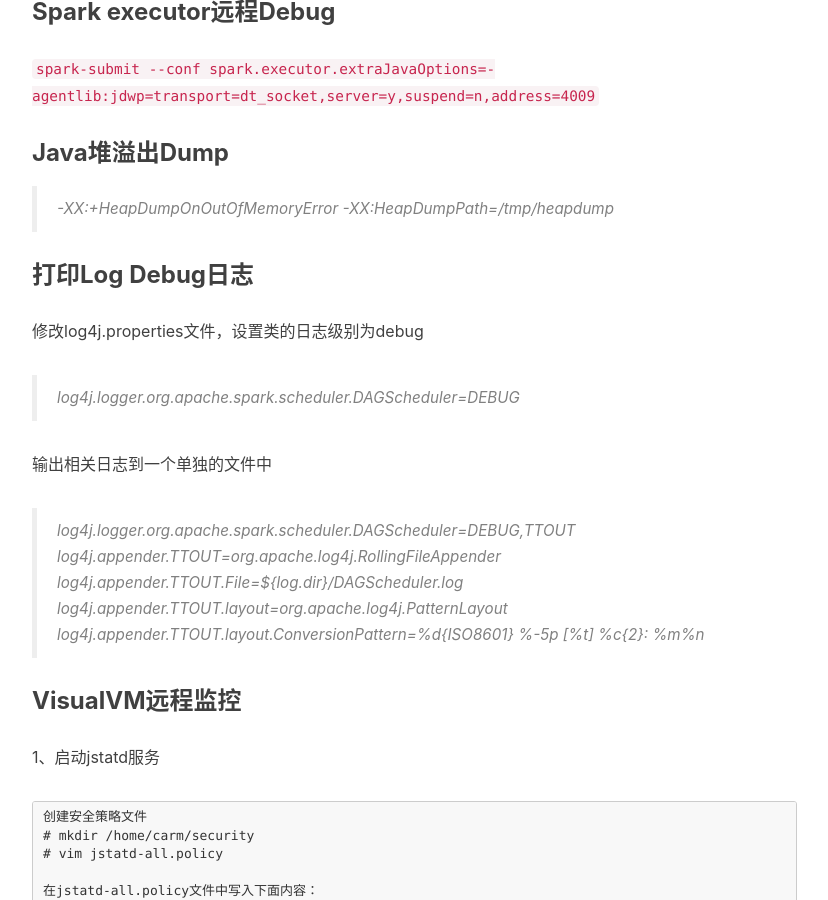
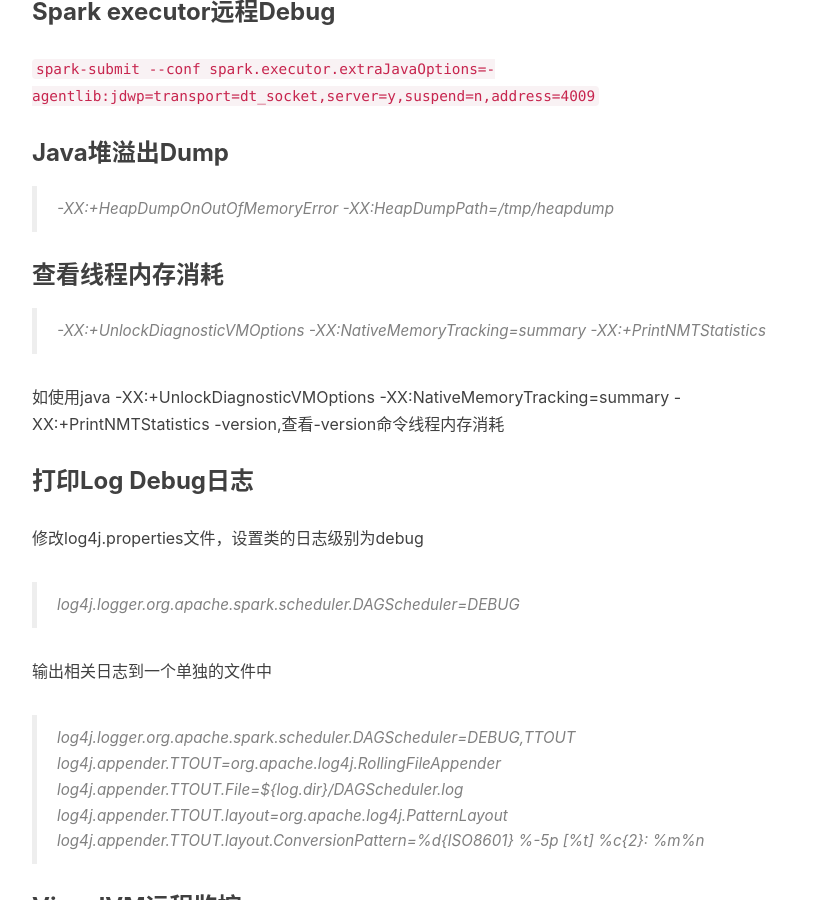
Before and after one commit to carmhuo/carmhuo.github.io, a Jekyll site: the page built from _posts/2019-04-02-Java代码调试总结.md, in a window 1280 px wide and 900 px high, scrolled down 1012 px. Shown: the whole window, without its empty margins (233-1061 px from the left). Built offline with Jekyll 4.4.1, drawn with Linux system fonts in a browser that asks for light colours; nearby versions of some CDN libraries; comment, search, counter and statistics services are not loaded.

Commit message:
Update 2019-04-02-Java代码调试总结.md

```diff
--- a/_posts/2019-04-02-Java代码调试总结.md
+++ b/_posts/2019-04-02-Java代码调试总结.md
@@ -31,6 +31,12 @@
 
 ### Java堆溢出Dump
 > -XX:+HeapDumpOnOutOfMemoryError -XX:HeapDumpPath=/tmp/heapdump
+
+### 查看线程内存消耗
+> -XX:+UnlockDiagnosticVMOptions -XX:NativeMemoryTracking=summary -XX:+PrintNMTStatistics
+
+如使用java -XX:+UnlockDiagnosticVMOptions -XX:NativeMemoryTracking=summary -XX:+PrintNMTStatistics -version,查看-version命令线程内存消耗
+
 
 
 ### 打印Log Debug日志
```
